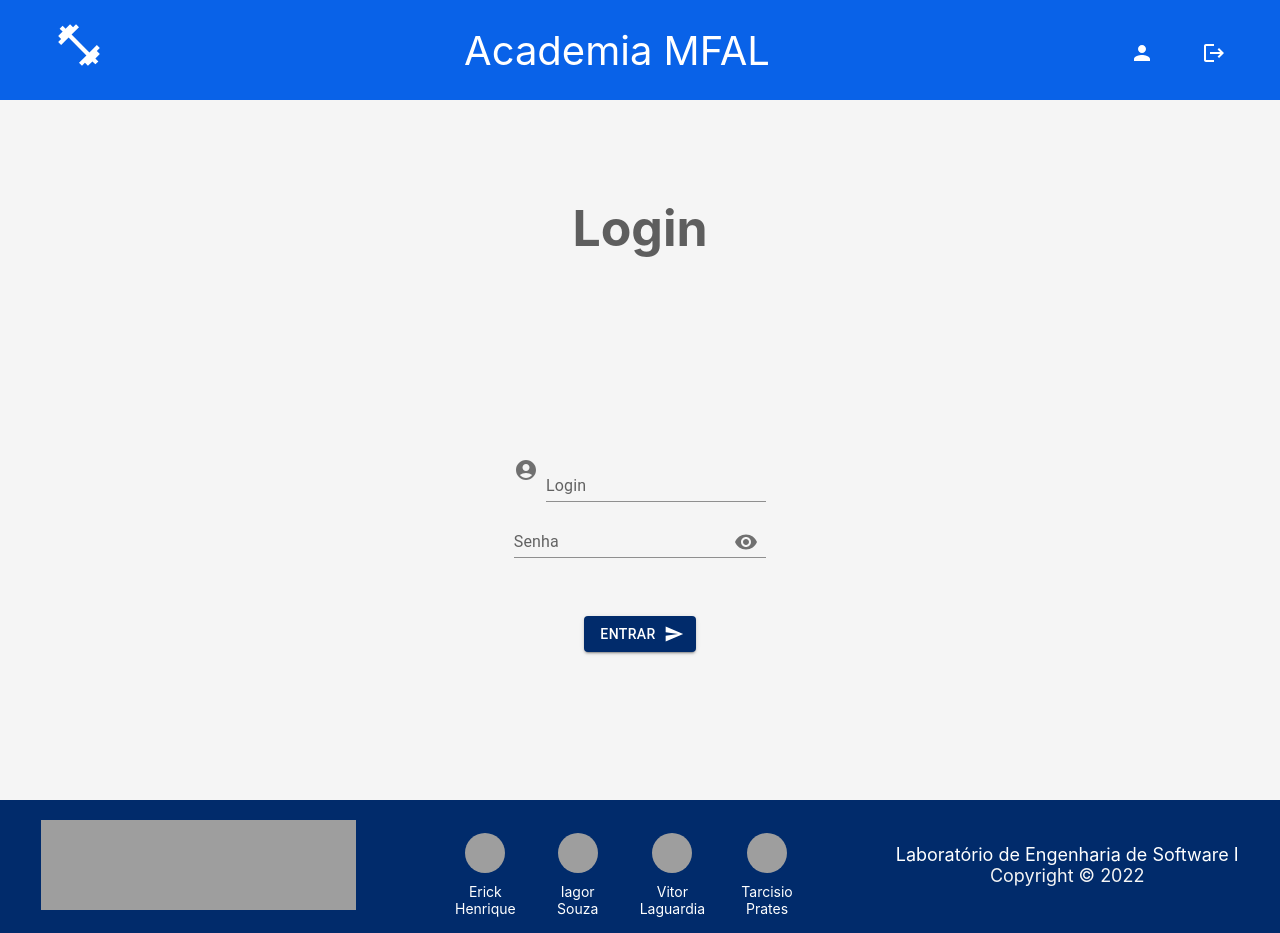
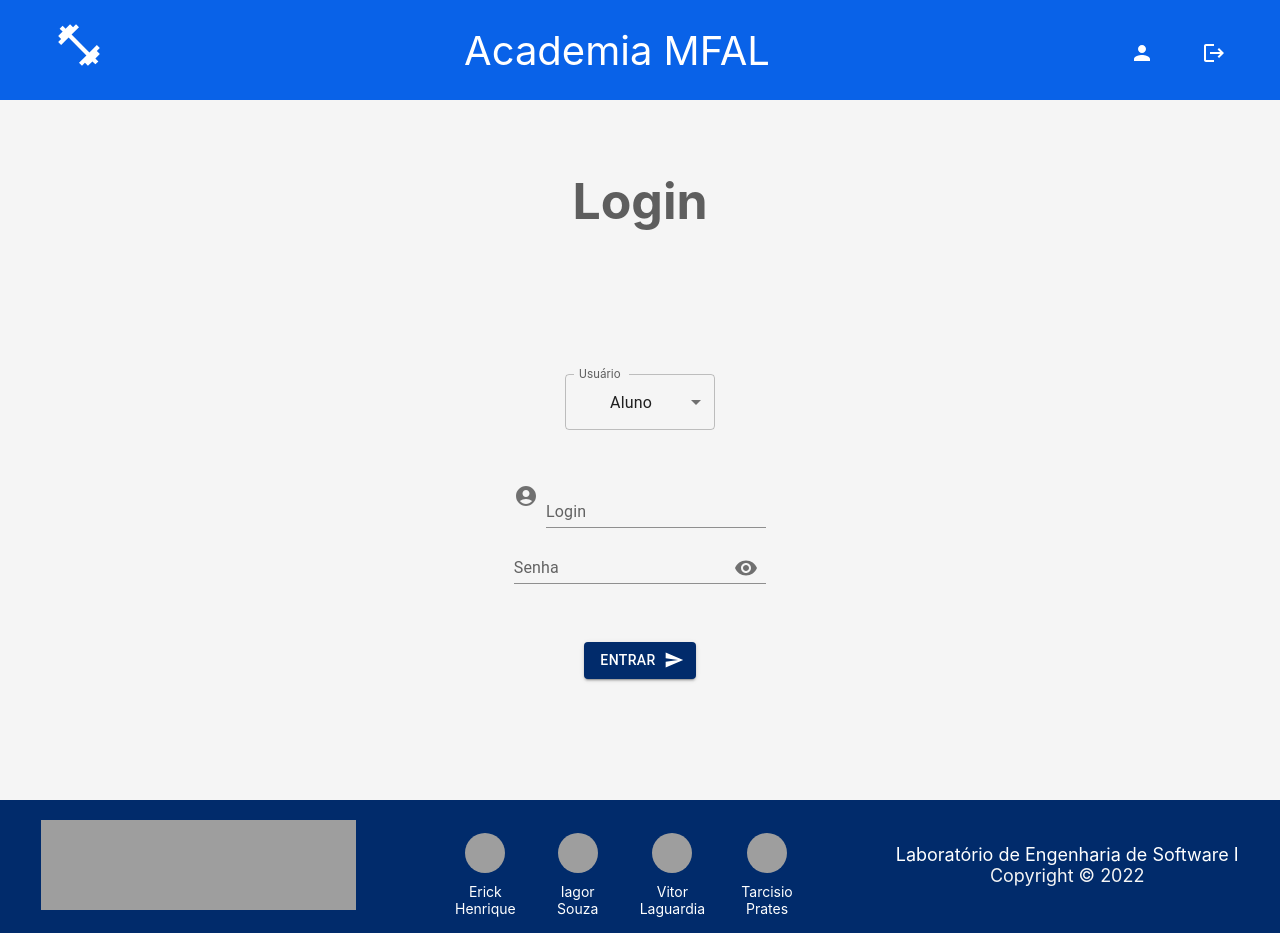
Before and after one commit to t4rcisio/Academia, a React (Create React App) app in the folder frontend/academia/: page / in a window 1280 px wide. Built offline with nearby package versions, Linux system fonts and the light colour scheme; grey boxes are pictures that could not be loaded.

Commit message:
add a user type in login page

```diff
--- a/frontend/academia/src/pages/Login/index.jsx
+++ b/frontend/academia/src/pages/Login/index.jsx
@@ -12,6 +12,8 @@ import Visibility from "@mui/icons-material/Visibility";
 import VisibilityOff from "@mui/icons-material/VisibilityOff";
 import Button from "@mui/material/Button";
 import SendIcon from "@mui/icons-material/Send";
+import MenuItem from "@mui/material/MenuItem";
+import Select from "@mui/material/Select";
 
 import "./style.css";
 
@@ -25,11 +27,29 @@ export default function InputAdornments() {
     },
   });
 
+  const [typeUser, setTypeUser] = useState("Aluno");
+
+  const handleChange = (event) => {
+    setTypeUser(event.target.value);
+  };
+
   return (
     <Box sx={{ "& > :not(style)": { m: 1 } }} className="main-login">
       <h1 className="login-title">Login</h1>
+
       <form>
-        <Box>
+        <Box sx={{ minWidth: 150 }}>
+          <FormControl fullWidth>
+            <InputLabel>Usuário</InputLabel>
+            <Select value={typeUser} label="Usuário" onChange={handleChange}>
+              <MenuItem value={"Aluno"}>Aluno</MenuItem>
+              <MenuItem value={"Secretária"}>Secretária</MenuItem>
+              <MenuItem value={"Professor"}>Professor</MenuItem>
+            </Select>
+          </FormControl>
+        </Box>
+
+        <Box className="boxLogin">
           <AccountCircle sx={{ color: "action.active", mr: 1, my: 0.5 }} />
           <Controller
             name="login"
--- a/frontend/academia/src/pages/Login/style.css
+++ b/frontend/academia/src/pages/Login/style.css
@@ -21,6 +21,10 @@
   height: 700px;
 }
 
+.boxLogin {
+  margin-top: 50px;
+}
+
 button.MuiButton-root {
   margin: 50px;
   background-color: var(--primary-color-hover);
```
